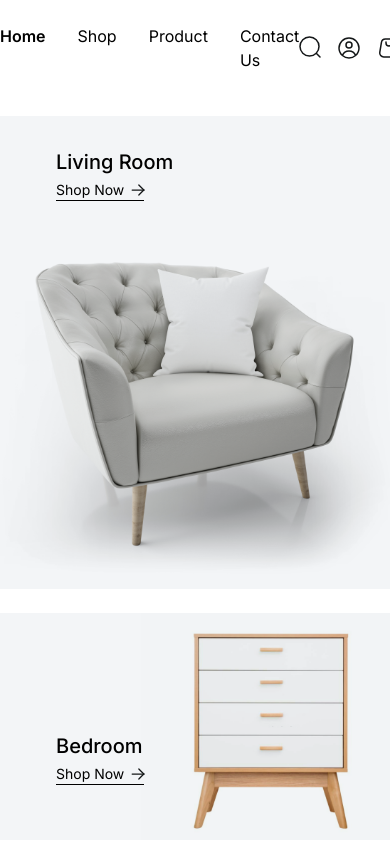
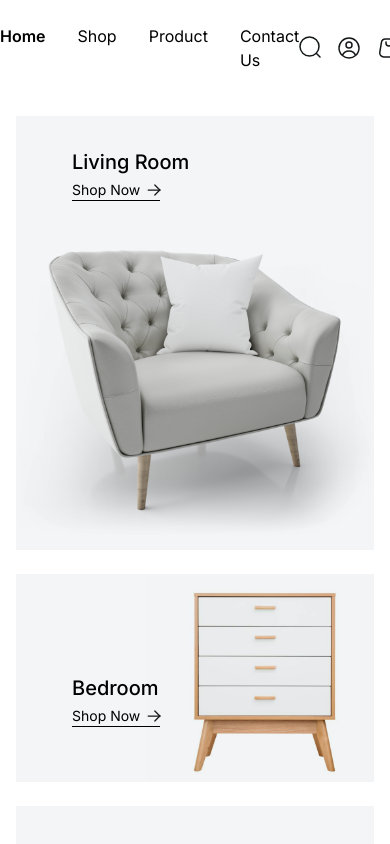
Before and after one commit to suraj-pradhan/shoplite-e-commerce, a Next.js app: page / in a window 390 px wide. Shown: the top 844 px of the page. Built offline with nearby package versions, Linux system fonts and the light colour scheme.

Commit message:
add padding to mobile version

```diff
--- a/src/components/Banner.tsx
+++ b/src/components/Banner.tsx
@@ -8,7 +8,7 @@
 
 const Banner = () => {
   return (
-    <div className="flex items-center justify-center gap-6 xs:flex-col py-5">
+    <div className="flex items-center justify-center gap-6 xs:flex-col py-5 xs:px-4">
       <div className="relative">
         <div className="font-medium text-3xl xs:text-xl absolute top-8 left-14">
           Living Room
```
